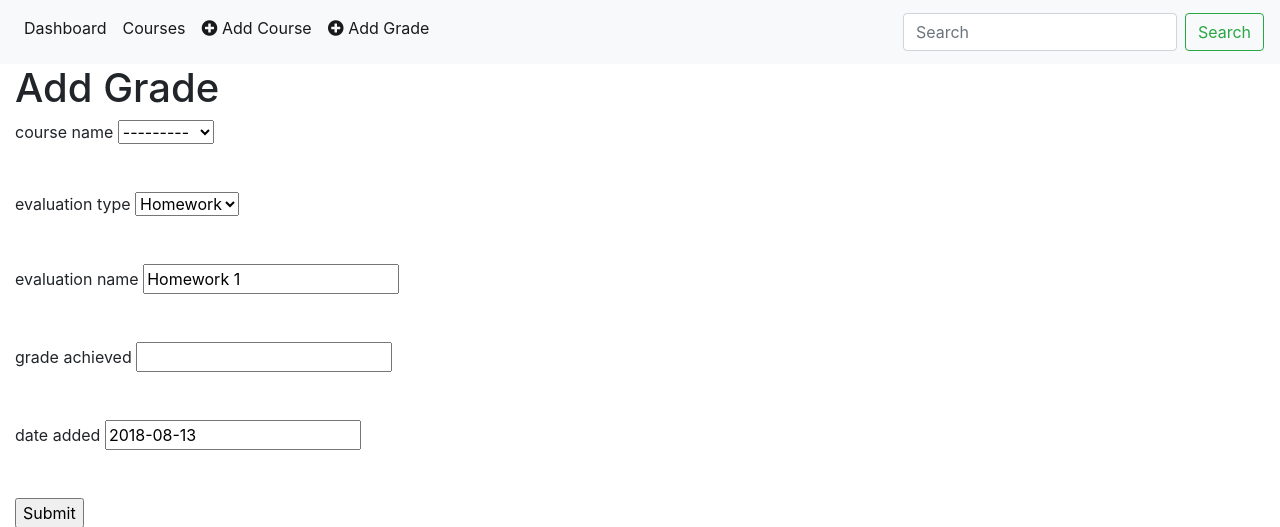
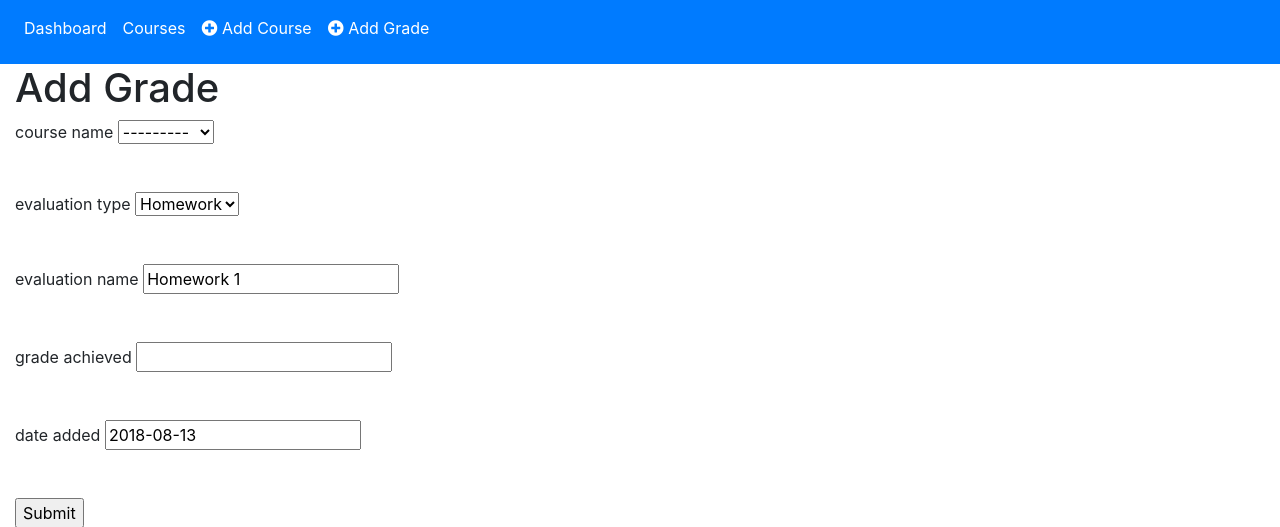
Before and after one commit to AmirNaghibi/ClassChamp, a Django app: page /dashboard/addgrade/ in a window 1280 px wide. Shown: the top 527 px of the page. Run offline with Django 3.2, Linux system fonts and the light colour scheme; data comes from the database, SQL or seed files in the repository; some libraries are stand-ins or nearby versions.

Commit message:
changed nav bar color

```diff
--- a/dashboard/templates/base_generic.html
+++ b/dashboard/templates/base_generic.html
@@ -13,7 +13,7 @@
 </head>
 <body>
       {% block sidebar %}
-      <nav class="navbar navbar-expand-lg navbar-light bg-light">
+      <nav class="navbar navbar-expand-lg navbar-dark bg-primary">
         <div class="collapse navbar-collapse" id="navbarSupportedContent">
           <ul class="navbar-nav mr-auto">
             <li class="nav-item active">
@@ -30,12 +30,12 @@
             <li class="nav-item active">
               <a class="nav-link" href="{% url 'add-grade' %}"><i class="fas fa-plus-circle"></i> Add Grade<span class="sr-only">(current)</span></a>
             </li>
-
           </ul>
-          <form class="form-inline my-2 my-lg-0">
+          <!-- SEARCH FIELD
+            <form class="form-inline my-2 my-lg-0">
             <input class="form-control mr-sm-2" type="search" placeholder="Search" aria-label="Search">
             <button class="btn btn-outline-success my-2 my-sm-0" type="submit">Search</button>
-          </form>
+          </form> -->
         </div>
       </nav>
      {% endblock %}
```
